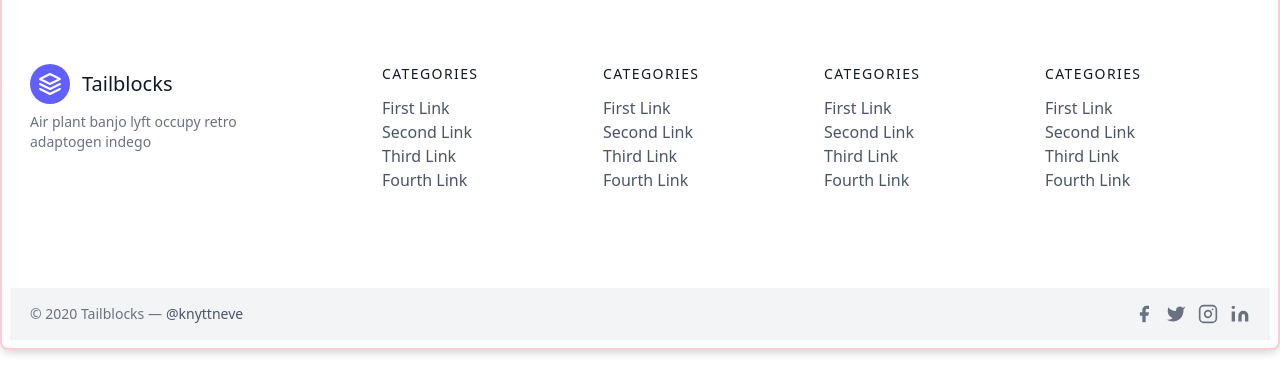
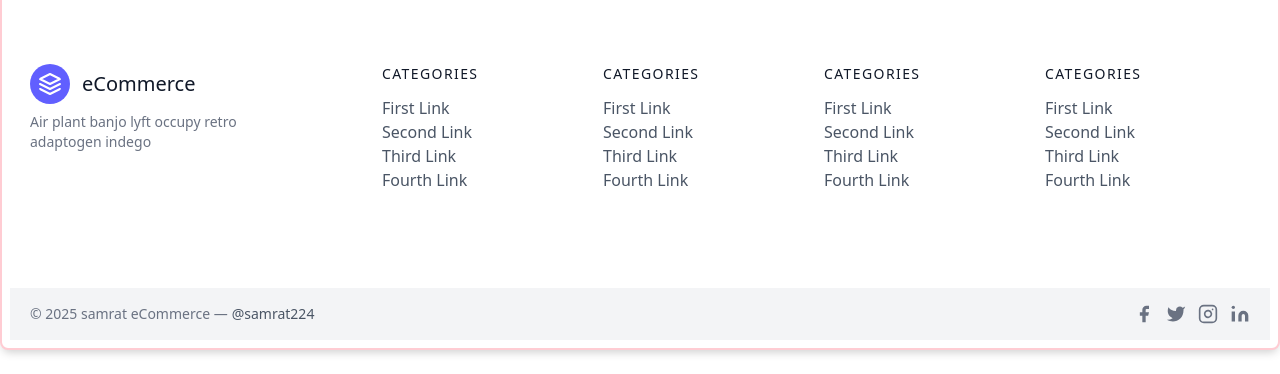
Before and after one commit to ksamrat224/e-commerce, a React (Vite) app: page /error in a window 1280 px wide. Shown: the part 198-572 px from the top of the page. Built offline with nearby package versions, Linux system fonts and the light colour scheme.

Commit message:
footer added

```diff
--- a/src/components/Footer.jsx
+++ b/src/components/Footer.jsx
@@ -19,7 +19,7 @@ const Footer = () => {
               >
                 <path d="M12 2L2 7l10 5 10-5-10-5zM2 17l10 5 10-5M2 12l10 5 10-5" />
               </svg>
-              <span className="ml-3 text-xl">Tailblocks</span>
+              <span className="ml-3 text-xl">eCommerce</span>
             </a>
             <p className="mt-2 text-sm text-gray-500">
               Air plant banjo lyft occupy retro adaptogen indego
@@ -139,14 +139,14 @@ const Footer = () => {
         <div className="bg-gray-100">
           <div className="container mx-auto py-4 px-5 flex flex-wrap flex-col sm:flex-row">
             <p className="text-gray-500 text-sm text-center sm:text-left">
-              © 2020 Tailblocks —
+              © 2025 samrat eCommerce —
               <a
-                href="https://twitter.com/knyttneve"
+                href="https://twitter.com/samrat224"
                 rel="noopener noreferrer"
                 className="text-gray-600 ml-1"
                 target="_blank"
               >
-                @knyttneve
+                @samrat224
               </a>
             </p>
             <span className="inline-flex sm:ml-auto sm:mt-0 mt-2 justify-center sm:justify-start">
```
